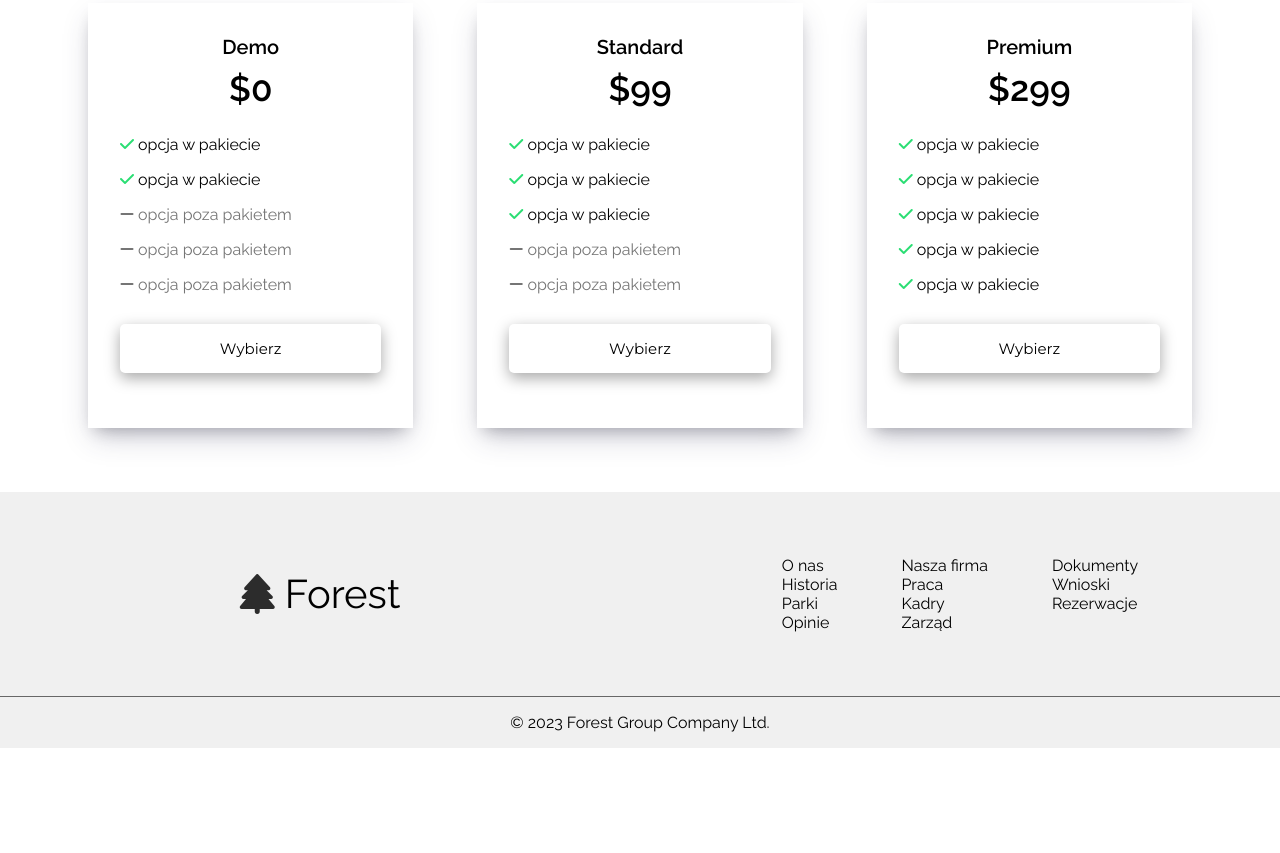
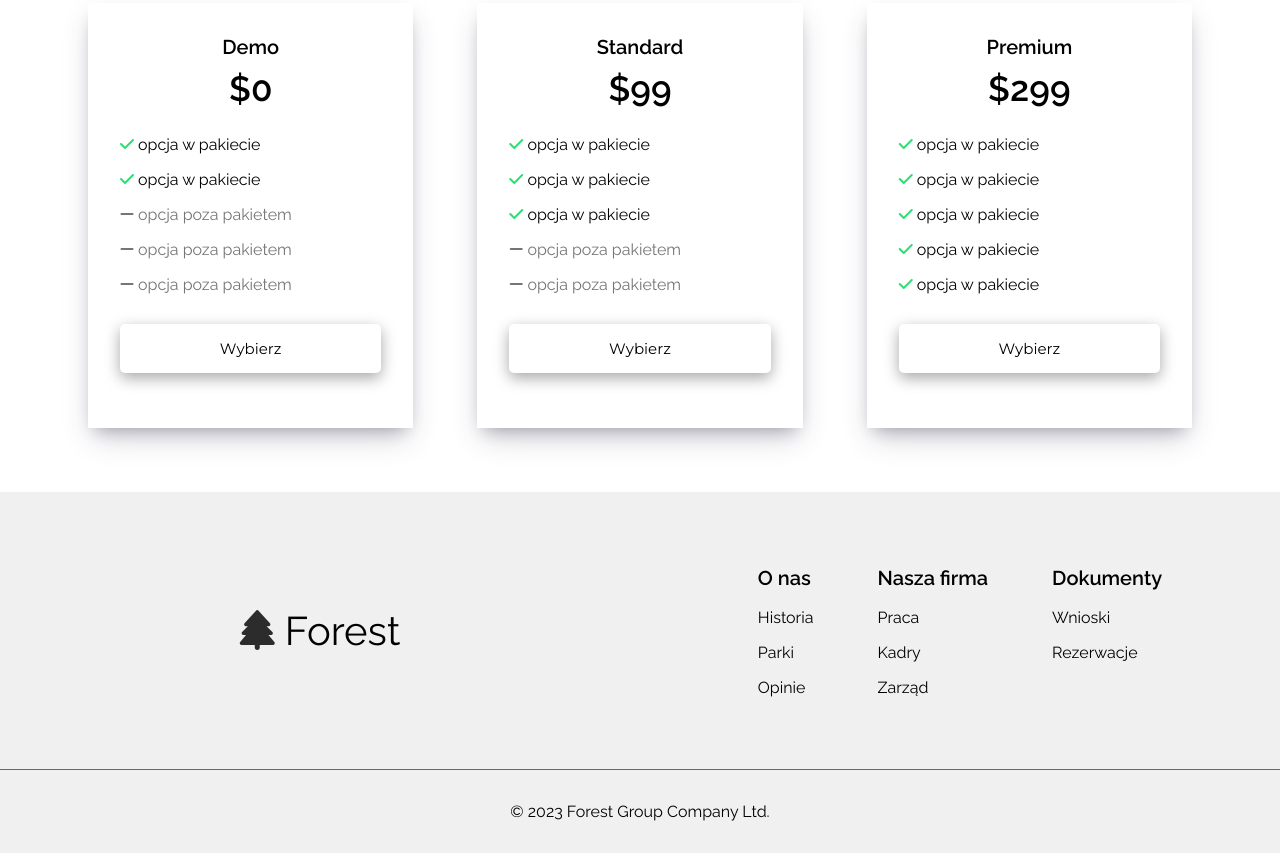
Before and after one commit to Kuba1507/Forest, a website: page index.html in a window 1280 px wide. Shown: the part 1486-2339 px from the top of the page. Before the commit the page ends 2234 px from the top, so only its background shows below. Drawn offline with Linux system fonts and the light colour scheme.

Commit message:
created responsive footer for desktops

```diff
--- a/index.html
+++ b/index.html
@@ -144,22 +144,22 @@
                 <p class="footer__desktop-logo-name">Forest</p>
             </div>
             <div class="footer__desktop-info">
-                <div class="footer__desktop-info-first">
-                    <p class="footer__desktop-info-first-title">O nas</p>
-                    <p class="footer__desktop-info-first-element">Historia</p>
-                    <p class="footer__desktop-info-first-element">Parki</p>
-                    <p class="footer__desktop-info-first-element">Opinie</p>
+                <div class="footer__desktop-info-box">
+                    <p class="footer__desktop-info-title">O nas</p>
+                    <p class="footer__desktop-info-element">Historia</p>
+                    <p class="footer__desktop-info-element">Parki</p>
+                    <p class="footer__desktop-info-element">Opinie</p>
                 </div>
-                <div class="footer__desktop-info-second">
-                    <p class="footer__desktop-info-second-title">Nasza firma</p>
-                    <p class="footer__desktop-info-second-element">Praca</p>
-                    <p class="footer__desktop-info-second-element">Kadry</p>
-                    <p class="footer__desktop-info-second-element">Zarząd</p>
+                <div class="footer__desktop-info-box">
+                    <p class="footer__desktop-info-title">Nasza firma</p>
+                    <p class="footer__desktop-info-element">Praca</p>
+                    <p class="footer__desktop-info-element">Kadry</p>
+                    <p class="footer__desktop-info-element">Zarząd</p>
                 </div>
-                <div class="footer__desktop-info-third">
-                    <p class="footer__desktop-info-third-title">Dokumenty</p>
-                    <p class="footer__desktop-info-third-element">Wnioski</p>
-                    <p class="footer__desktop-info-third-element">Rezerwacje</p>
+                <div class="footer__desktop-info-box">
+                    <p class="footer__desktop-info-title">Dokumenty</p>
+                    <p class="footer__desktop-info-element">Wnioski</p>
+                    <p class="footer__desktop-info-element">Rezerwacje</p>
                 </div>
             </div>
         </div>
--- a/src/sass/_media.scss
+++ b/src/sass/_media.scss
@@ -187,6 +187,10 @@
 	}
 
 	.footer {
+		&__mobile {
+			padding: 2em;
+		}
+
 		&__desktop {
 			display: flex;
 			padding: 4em 0;
@@ -215,6 +219,16 @@
 				justify-content: center;
 				align-items: flex-start;
 				width: 50%;
+
+				&-title {
+					font-size: 2rem;
+					font-weight: bold;
+				}
+
+				&-title,
+				&-element {
+					padding: 0.5em 0;
+				}
 			}
 
 			&-info > div {
```
Also changed, not shown: dist/css/style.min.css.
